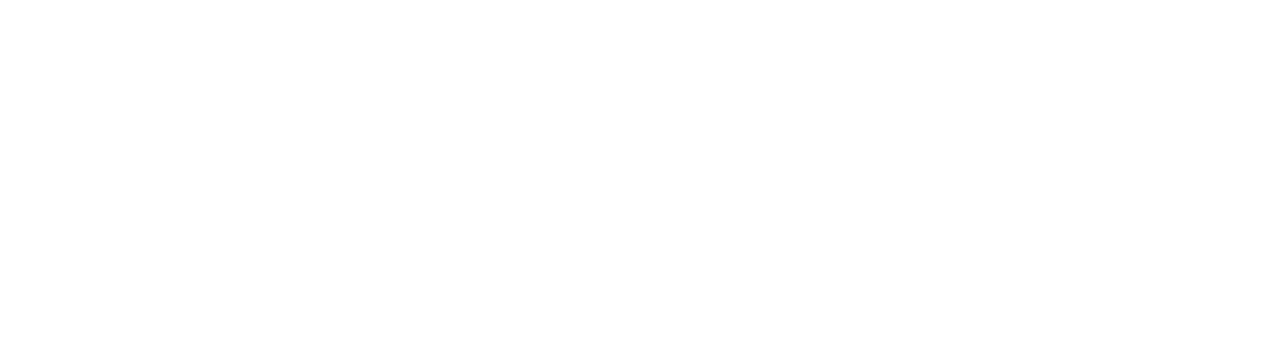
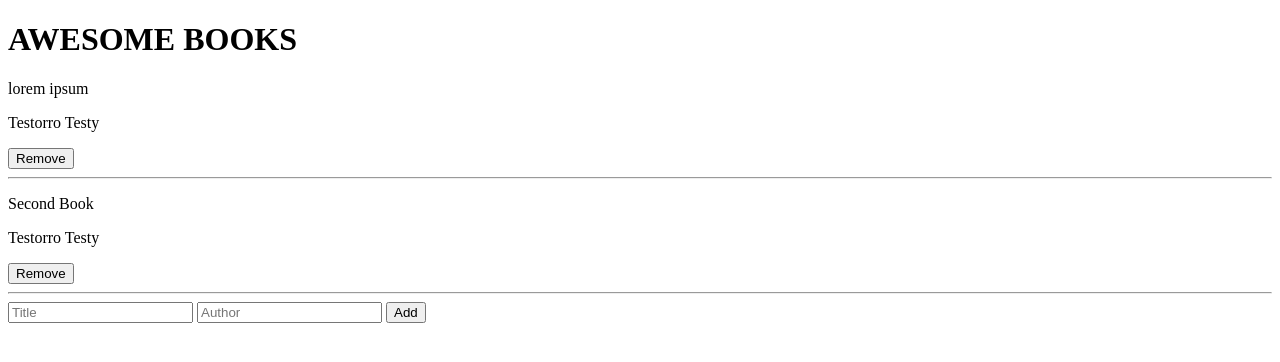
Before and after one commit to VaneCode/awesome-books-project, a plain HTML site: page index.html in a window 1280 px wide. Drawn offline with Linux system fonts and the light colour scheme.

Commit message:
Add basic UI

```diff
--- a/index.html
+++ b/index.html
@@ -7,6 +7,28 @@
     <title>Document</title>
 </head>
 <body>
+    <header>
+        <h1>AWESOME BOOKS</h1>
+    </header>
+
+    <main>
+        <p>lorem ipsum</p>
+        <p>Testorro Testy</p>
+        <button>Remove</button>
+        <hr>
+        <p>Second Book</p>
+        <p>Testorro Testy</p>
+        <button>Remove</button>
+        <hr>
+
+        <form action="#">
+            <input type="text" placeholder="Title">
+            <input type="text" placeholder="Author">
+            <button>Add</button>
+        </form>
+    </main>
+
+    <footer></footer>
 
 </body>
 </html>
```
